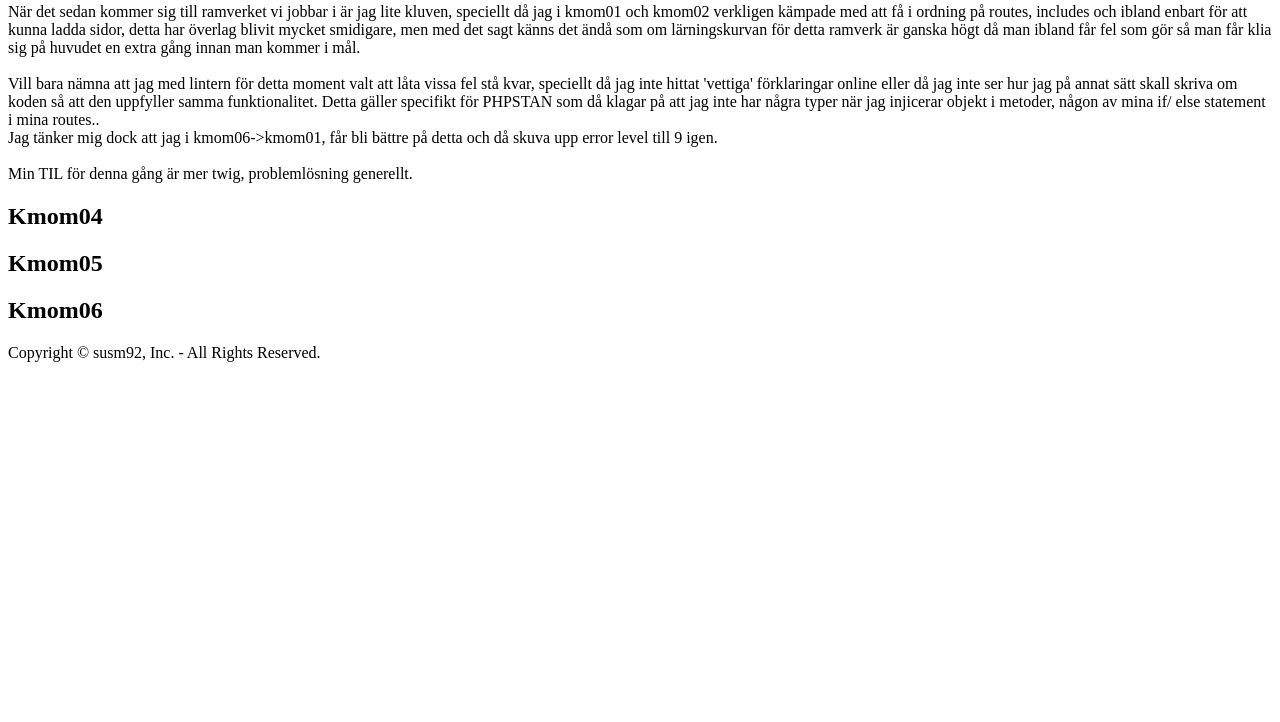
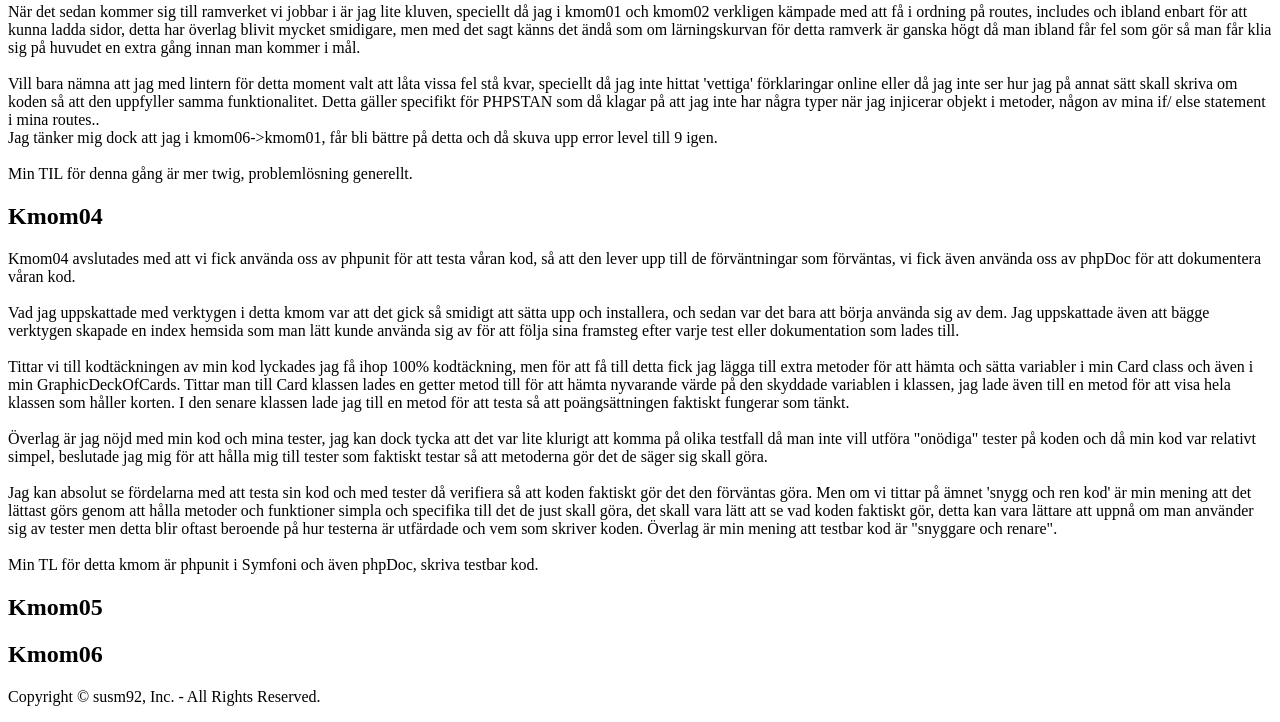
Before and after one commit to susm92/mvc, a Symfony app: template templates/report.html.twig in a window 1280 px wide. Shown: the part 1325-2047 px from the top of the page. Before the commit the page ends 1687 px from the top, so only its background shows below. Run offline with Twig, Linux system fonts and the light colour scheme; the template is opened without the code that fills it, so the values that code supplies are empty; some libraries are stand-ins or nearby versions.

Commit message:
added report for this kmom

```diff
--- a/templates/report.html.twig
+++ b/templates/report.html.twig
@@ -52,6 +52,20 @@
             Min TIL för denna gång är mer twig, problemlösning generellt.
         </p>
     <h2 id="kmom04">Kmom04</h2>
+        <p>
+            Kmom04 avslutades med att vi fick använda oss av phpunit för att testa våran kod, så att den lever upp till de förväntningar som förväntas, vi fick även använda oss av phpDoc för att dokumentera våran kod.
+            <br><br>
+            Vad jag uppskattade med verktygen i detta kmom var att det gick så smidigt att sätta upp och installera, och sedan var det bara att börja använda sig av dem. Jag uppskattade även att bägge verktygen skapade en index hemsida som man lätt kunde använda sig av för att följa sina framsteg efter varje test eller dokumentation som lades till.
+            <br><br>
+            Tittar vi till kodtäckningen av min kod lyckades jag få ihop 100% kodtäckning, men för att få till detta fick jag lägga till extra metoder för att hämta och sätta variabler i min Card class och även i min GraphicDeckOfCards. Tittar man till Card klassen lades en getter metod till för att hämta nyvarande värde på den skyddade variablen i klassen, jag lade även till en metod för att visa hela klassen som håller korten. I den senare klassen lade jag till en metod för att testa så att poängsättningen faktiskt fungerar som tänkt.
+            <br><br>
+            Överlag är jag nöjd med min kod och mina tester, jag kan dock tycka att det var lite klurigt att komma på olika testfall då man inte vill utföra "onödiga" tester på koden och då min kod var relativt simpel, beslutade jag mig för att hålla mig till tester som faktiskt testar så att metoderna gör det de säger sig skall göra.
+            <br><br>
+            Jag kan absolut se fördelarna med att testa sin kod och med tester då verifiera så att koden faktiskt gör det den förväntas göra. Men om vi tittar på ämnet 'snygg och ren kod' är min mening att det lättast görs genom att hålla metoder och funktioner simpla och specifika till det de just skall göra, det skall vara lätt att se vad koden faktiskt gör, detta kan vara lättare att uppnå om man använder sig av tester men detta blir oftast beroende på hur testerna är utfärdade och vem som skriver koden. Överlag är min mening att testbar kod är "snyggare och renare".
+            <br><br>
+            Min TL för detta kmom är phpunit i Symfoni och även phpDoc, skriva testbar kod.
+
+        </p>
     <h2 id="kmom05">Kmom05</h2>
     <h2 id="kmom06">Kmom06</h2>
 {% endblock %}
```
